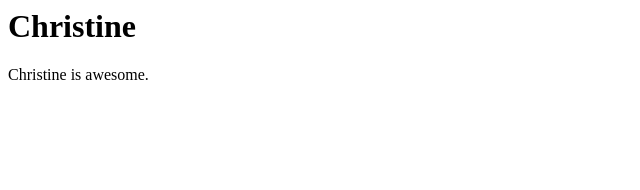
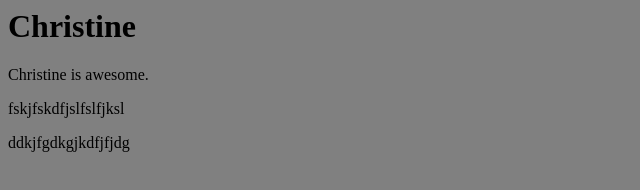
Before and after one commit to ceec/class1, a plain HTML site: page index.html in a window 1280 px wide. Shown: the whole page, without its empty margins (0-640 px from the left). Drawn offline with Linux system fonts and the light colour scheme.

Commit message:
add css to index update readme

```diff
--- /dev/null
+++ b/css/style.css
@@ -0,0 +1,4 @@
+body {
+
+  background-color: gray;
+}
--- a/index.html
+++ b/index.html
@@ -1,9 +1,16 @@
 <html>
   <head>
-
+    <link href="css/style.css" rel="stylesheet">
   </head>
   <body>
     <h1>Christine</h1>
     <p>Christine is awesome.</p>
+
+
+
+    <p>fskjfskdfjslfslfjksl</p>
+
+
+    <p>ddkjfgdkgjkdfjfjdg</p>
   </body>
 </html>
```
Also changed, not shown: bashprofile.txt, 1 other file.
